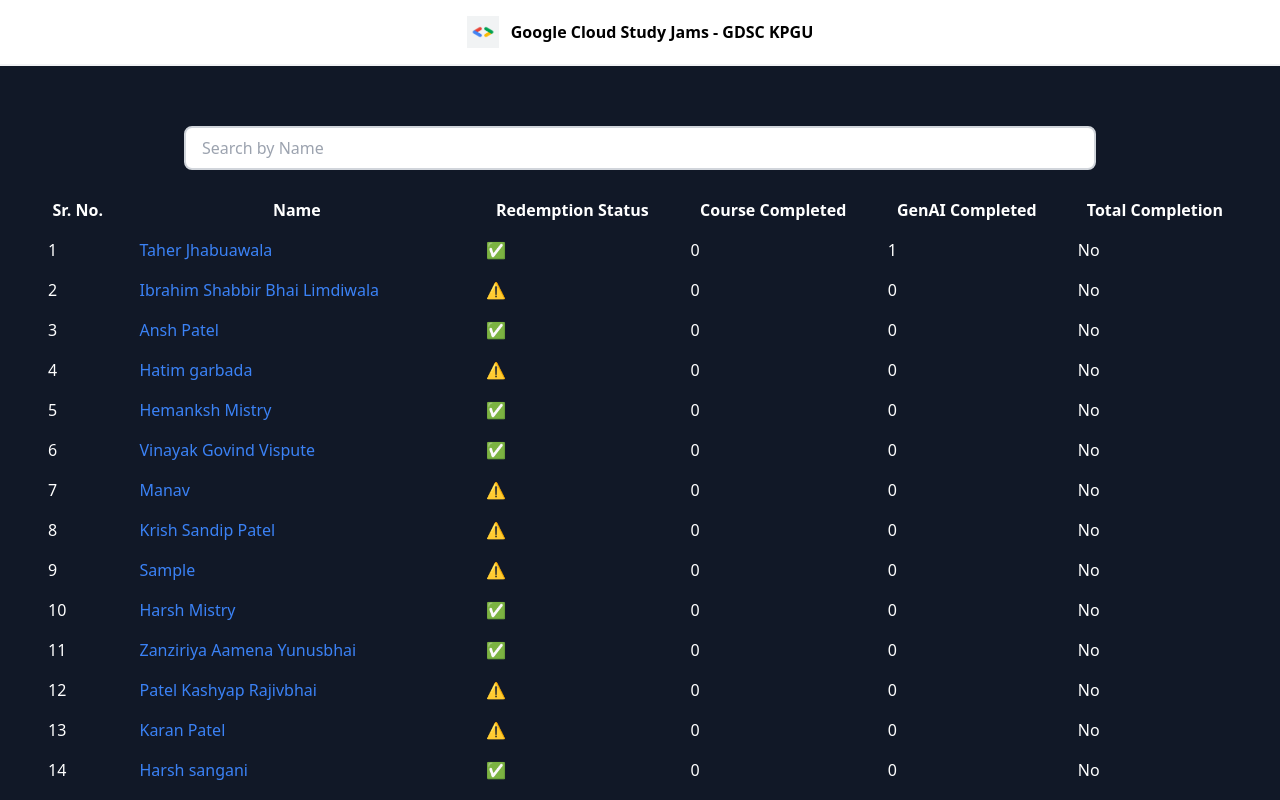
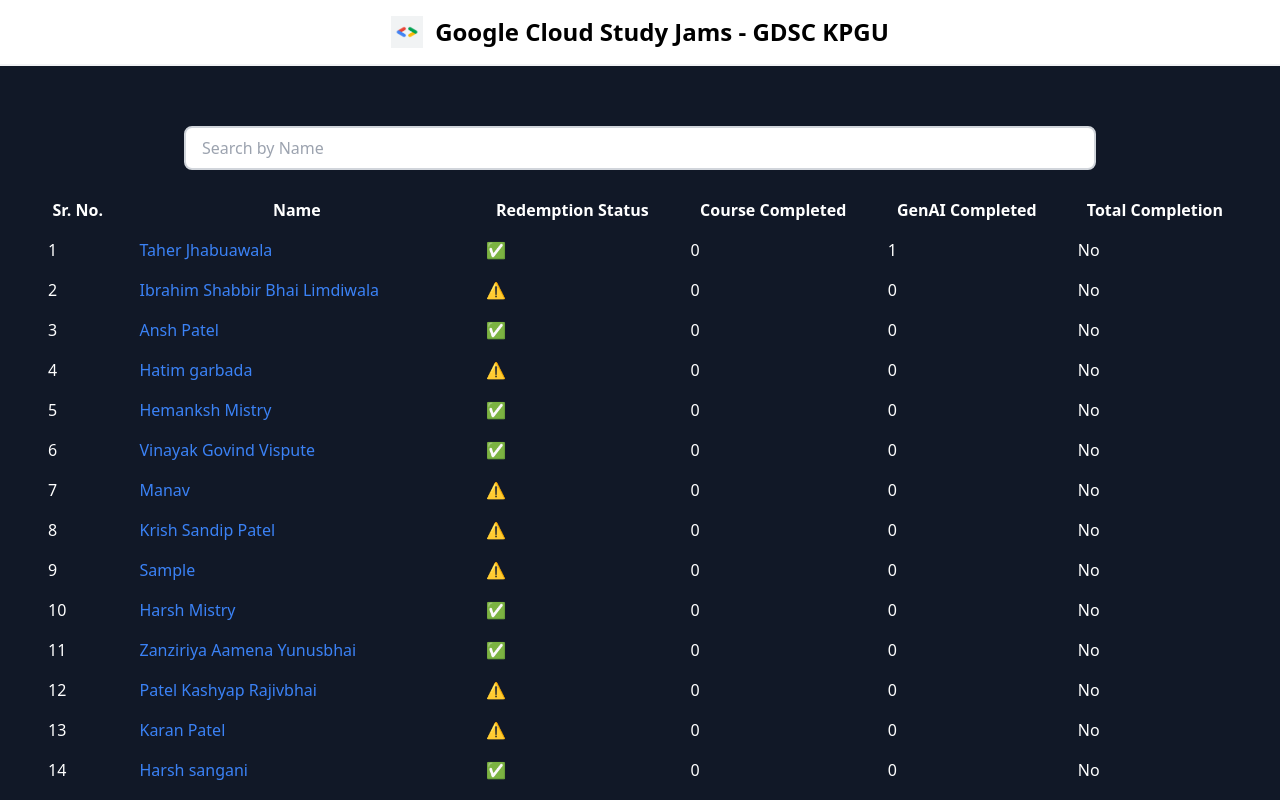
Before and after one commit to GDSC-KPGU/Google-Cloud-Study-Jam-User-Data-App, a React (Vite) app: page / in a window 1280 px wide. Shown: the top 800 px of the page. Built offline with nearby package versions, Linux system fonts and the light colour scheme.

Commit message:
sm, lg breakpoint text size change

```diff
--- a/src/componets/Navbar.jsx
+++ b/src/componets/Navbar.jsx
@@ -10,7 +10,7 @@ export default function Navbar() {
         <div className=" flex flex-wrap items-center justify-between mx-auto p-4">
           <a href="https://gdsc.community.dev/drs-kiran-pallavi-patel-global-university-kpgu-vadodara/" className="flex items-center">
             <img src={Logo} className="h-8 mr-3" alt="GDSC Logo" />
-            <span className="self-center text-1xl font-semibold whitespace-nowrap dark:text-white">
+            <span className="self-center sm:text-1xl lg:text-2xl font-semibold whitespace-nowrap dark:text-white">
               Google Cloud Study Jams - GDSC KPGU
             </span>
           </a>
```
